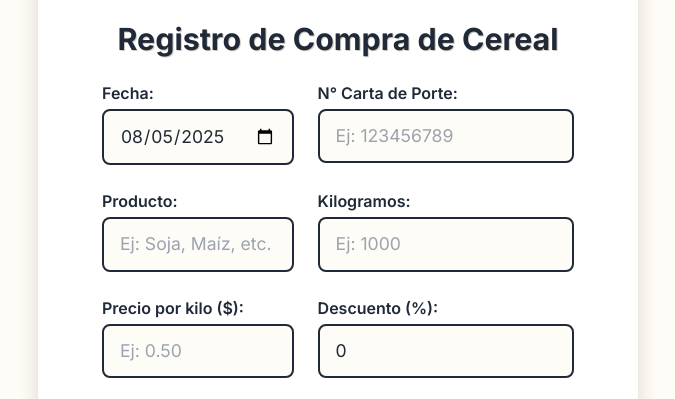
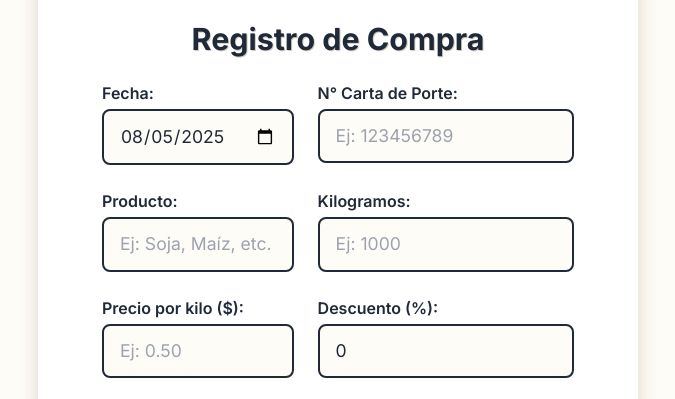
Before and after one commit to Paula-Osella/Calculadora-MC-Negocios, a website: page index.html in a window 1280 px wide. Shown: the part 363-762 px from the top of the page, without its empty margins (302-977 px from the left). Drawn offline with nearby package versions, Linux system fonts and the light colour scheme; some packages are replaced by stand-ins of ours; a script that the page names is missing.

Commit message:
se modifica titulo de form

```diff
--- a/index.html
+++ b/index.html
@@ -19,6 +19,7 @@
 </head>
 
 <!-- Cuerpo de la página: Contiene todo el contenido visible -->
+
 <body class="bg-[#fefcf6] font-inter min-h-screen flex flex-col items-center p-4">
     <!-- Contenedor principal de la aplicación de cálculo de facturas -->
     <div id="app-container" class="w-full max-w-3xl bg-white p-6 rounded-xl shadow-md">
@@ -26,7 +27,7 @@
         <!-- Sección superior con el logo y el botón de cambio de tema -->
         <div class="bg-[#1f2937] p-6 -m-6 mb-6 rounded-t-xl text-white flex justify-between items-center relative">
             <!-- Logo de la empresa MC Negocios -->
-               <img src="assets/img/logo-mc-negocios.png" alt="Logo de MC Negocios"
+            <img src="assets/img/logo-mc-negocios.png" alt="Logo de MC Negocios"
                 class="w-full max-w-[200px] mx-auto mb-6 rounded-lg" />
 
             <!-- Botón para alternar entre el modo claro y oscuro -->
@@ -50,7 +51,7 @@
         </div>
         <!-- Título de la sección principal del formulario -->
         <div>
-            <h1 class="text-3xl font-bold text-center">Registro de Compra de Cereal</h1>
+            <h1 class="text-3xl font-bold text-center">Registro de Compra</h1>
         </div>
         <!-- Formulario para ingresar los datos de la compra de cereal -->
         <form id="compraForm" class="grid grid-cols-1 sm:grid-cols-2 gap-6 mb-8">
@@ -66,7 +67,7 @@
                     class="border border-[#1f2937] rounded px-3 py-2" />
             </div>
             <!-- Selector para el tipo de producto (cereal) -->
-   <div class="flex flex-col">
+            <div class="flex flex-col">
                 <label for="producto" class="mb-1 font-semibold text-[#1f2937]">Producto:</label>
                 <input type="text" id="producto" placeholder="Ej: Soja, Maíz, etc." required
                     class="border border-[#1f2937] rounded px-3 py-2" />
```
